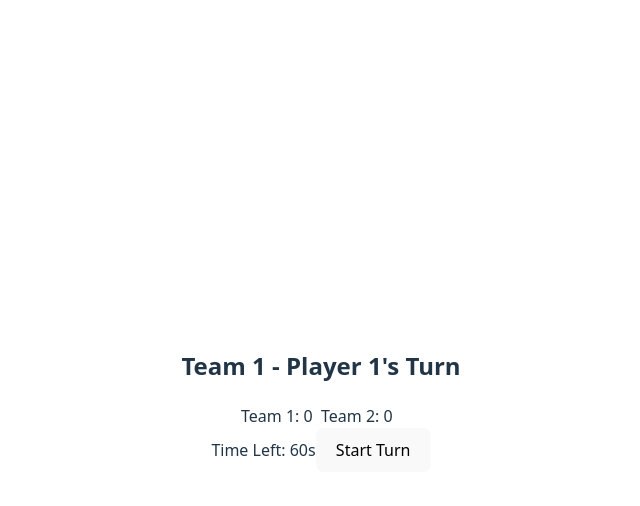
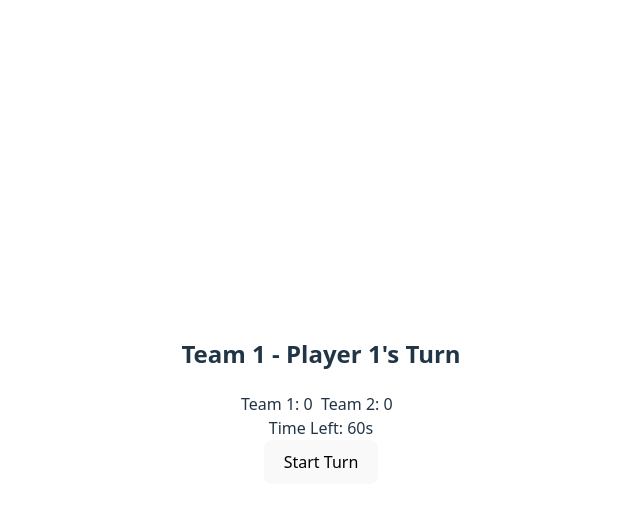
Before and after one commit to tjasz/turn-of-phrase, a React (Vite) app: page / in a window 1280 px wide. Both pictures are taken after a click on the button "Start Game". Shown: the top 506 px of the page, without its empty margins (319-959 px from the left). Built offline with nearby package versions, Linux system fonts and the light colour scheme.

Commit message:
Put Start Turn button in its own block

```diff
--- a/src/App.tsx
+++ b/src/App.tsx
@@ -223,7 +223,7 @@ function App() {
       <div className="timer">
         <span>Time Left: {timer}s</span>
         {!timerActive && !showResults && (
-          <button onClick={() => setTimerActive(true)}>Start Turn</button>
+          <div><button onClick={() => setTimerActive(true)}>Start Turn</button></div>
         )}
       </div>
       {timerActive && challenge && (
```
